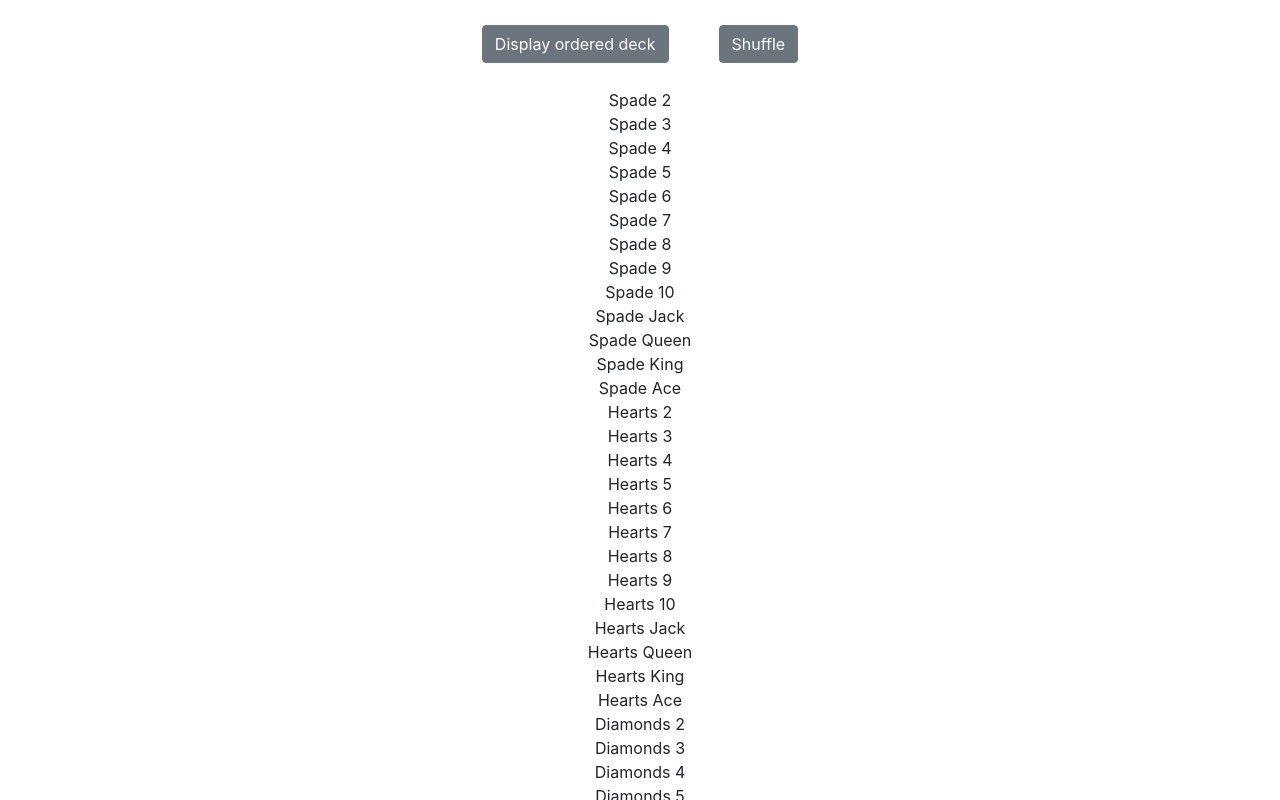
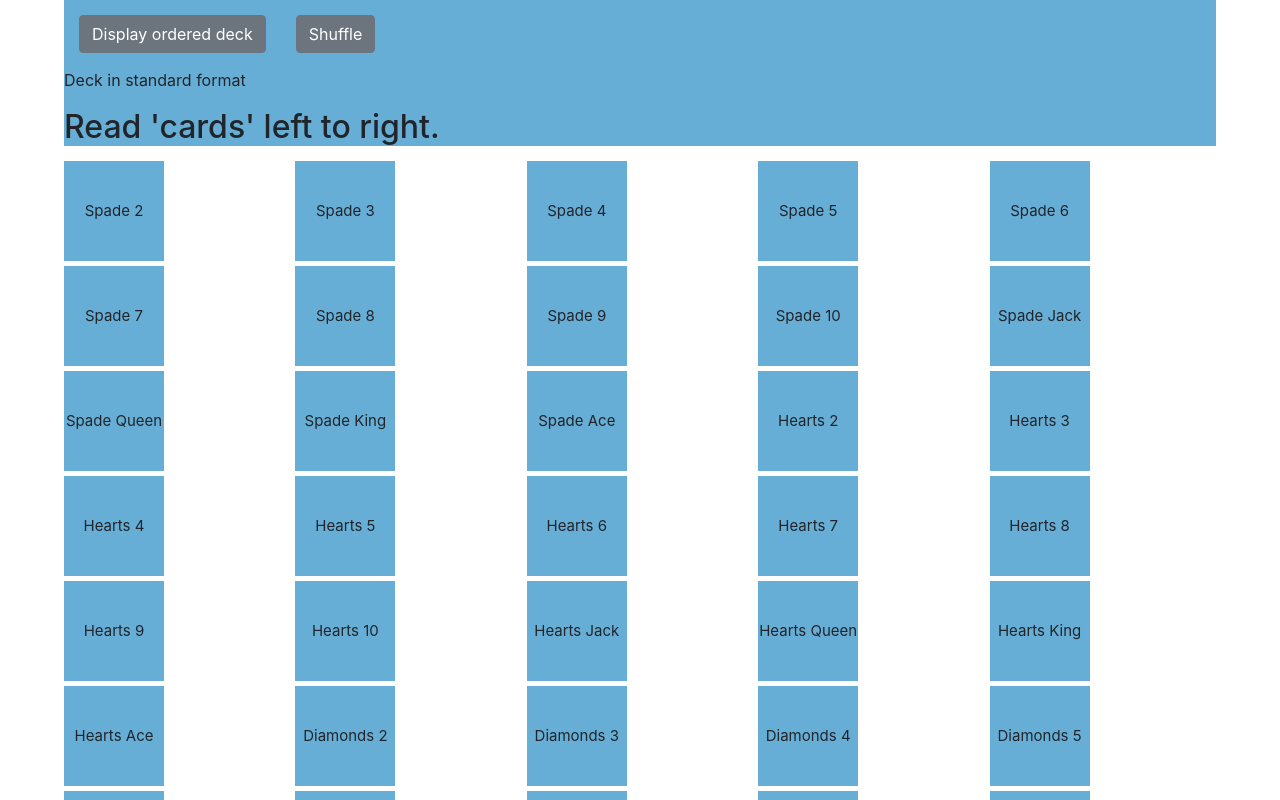
Before and after one commit to rheechashaipu/cardshuffling, a React (Create React App) app in the folder cardshuffling/: page / in a window 1280 px wide. Shown: the top 800 px of the page. Built offline with nearby package versions, Linux system fonts and the light colour scheme.

Commit message:
Throw on some css with grid and flexbox. At least display some understanding of those CSS features. Add a ternary operator in the return function of DisplayCards.js to tell user whether the deck is shuffled or not.

```diff
--- a/cardshuffling/src/App.css
+++ /dev/null
@@ -1,3 +0,0 @@
-.App {
-  text-align: center;
-}
--- a/cardshuffling/src/App.js
+++ b/cardshuffling/src/App.js
@@ -1,5 +1,4 @@
 import React from 'react';
-import './App.css';
 import DisplayCards from './components/DisplayCards.js';
 
 function App() {
--- /dev/null
+++ b/cardshuffling/src/components/Card.js
@@ -0,0 +1,8 @@
+class Card {
+    constructor(house, rank) {
+        this.house = house;
+        this.rank = rank;
+    };
+}
+
+export default Card;
--- a/cardshuffling/src/components/DisplayCards.css
+++ b/cardshuffling/src/components/DisplayCards.css
@@ -1,3 +1,39 @@
 Button {
-  margin: 25px;
+  margin: 15px;
 }
+
+
+.Menu{
+    background-color: rgba(65, 154, 206, 0.8);
+    width: 90%;
+    margin: 0 auto;
+    margin-bottom: 15px;
+}
+
+.CardArea {
+    margin: 0 auto;
+    width: 90%;
+    display: grid;
+    grid-template-columns: repeat(5, 1fr);
+    grid-gap: 5px;
+
+}
+
+
+.PlayingCard{
+    background-color: rgba(65, 154, 206, 0.8);
+    height: 100px;
+    width: 100px;
+
+    display: flex;
+    align-items: center;
+    justify-content: center;
+    text-align: center;
+    font-size: 15px;
+}
+
+@media only screen and (max-width: 1080px) {
+    .CardArea {
+        grid-template-columns: repeat(4, 1fr);
+    }
+}
--- a/cardshuffling/src/components/DisplayCards.js
+++ b/cardshuffling/src/components/DisplayCards.js
@@ -26,87 +26,51 @@ class DisplayCards extends Component {
     }
 
 
-    displayDeck(arr){
-        arr.map((card, index) =>
-        <div key={index}>
-            {card.house} {card.rank}
-        </div>
-    )}
-
-
     render() {
         const displayOrdered = this.state.displayOrdered;
-        let displayedDeck = MakeDeck;
-
-
+        let standardDeck = MakeDeck;
+        let displayedDeck;
 
         if (displayOrdered === true) {
-            displayedDeck = (displayedDeck).map((card, index) =>
-            <div key={index}>
+
+            displayedDeck = (standardDeck).map((card, index) =>
+            <div key={index} className='PlayingCard'>
                 {card.house} {card.rank}
             </div>
             );
-            /*
-            let displayedDeck = standardDeck.map((card, index) =>
-            <div key={index}>
-                {card.house} {card.rank}
-            </div>)
+        }
 
+        else {
 
-            return(
-                <div>
-                <Button onClick={this.displayCardsInOrder}>
-                    Display ordered deck
-                </Button>
-
-                <Button  onClick={this.shuffleCards}>
-                    Shuffle
-                </Button>
-
-                {displayedDeck}
-            </div>
-            )
-            */
-        }
-        else {
-            displayedDeck = shuffle(displayedDeck).map((card, index) =>
-            <div key={index}>
+            displayedDeck = shuffle(standardDeck).map((card, index) =>
+            <div key={index} className='PlayingCard'>
                 {card.house} {card.rank}
             </div>
             );
-
-            /*
-            let displayedDeck = shuffle(standardDeck).map((card, index) =>
-            <div key={index}>
-                {card.house} {card.rank}
-            </div>)
-            return(
-                <div>
-                <Button onClick={this.displayCardsInOrder}>
-                    Display ordered deck
-                </Button>
-
-                <Button  onClick={this.shuffleCards}>
-                    Shuffle
-                </Button>
-
-                {displayedDeck}
-            </div>
-            )*/
         }
 
         return (
 
             <div>
+                <div className='Menu'>
                     <Button onClick={this.displayCardsInOrder}>
                         Display ordered deck
                     </Button>
-
                     <Button  onClick={this.shuffleCards}>
                         Shuffle
                     </Button>
+                    {
+                        displayOrdered ? (<p>Deck in standard format</p>) : (
+                        <p>Deck is currently shuffled</p>
+                    )}
+                    <h2>Read 'cards' left to right. </h2>
 
+                </div>
+
+
+                <div className='CardArea'>
                     {displayedDeck}
+                </div>
 
             </div>
         );
--- a/cardshuffling/src/components/MakeDeck.js
+++ b/cardshuffling/src/components/MakeDeck.js
@@ -1,10 +1,4 @@
-//every card will have the properties of a house and rank
-class Card {
-    constructor(house, rank) {
-        this.house = house;
-        this.rank = rank;
-    };
-}
+import Card from './Card.js';
 
 function MakeDeck() {
     const house = ['Spade', 'Hearts', 'Diamonds', 'Clover']
@@ -23,5 +17,4 @@ function MakeDeck() {
     return deck;
 }
 
-//make this available in other components
 export default MakeDeck();
```
Lines whose indentation alone changed are shown as unchanged.
